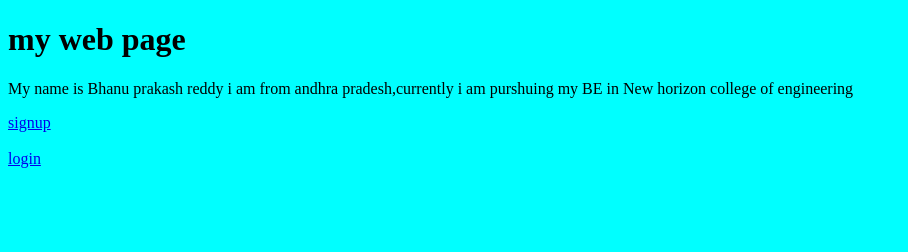
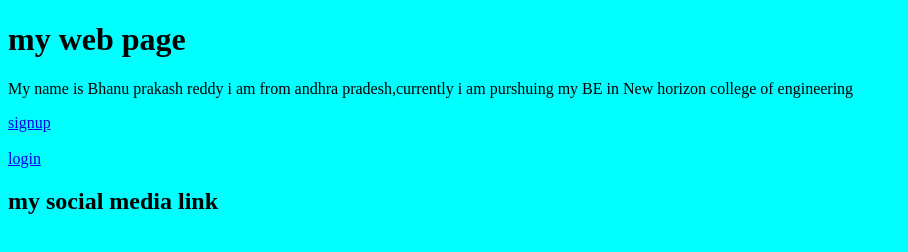
Before and after one commit to Bhanuprakash12975/ISEWorkshop, a plain HTML site: page index.html in a window 1280 px wide. Shown: the whole page, without its empty margins (0-908 px from the left). Drawn offline with Linux system fonts and the light colour scheme.

Commit message:
added social media link

```diff
--- a/index.html
+++ b/index.html
@@ -10,5 +10,6 @@
     <p> My name is Bhanu prakash reddy i am from andhra pradesh,currently i am purshuing my BE in New horizon college of engineering</p>
     <a href="signup.html">signup</a><br><br>
     <a href="login.html">login</a>
+    <h2>my social media  link</h2>
 </body>
 </html>
```
